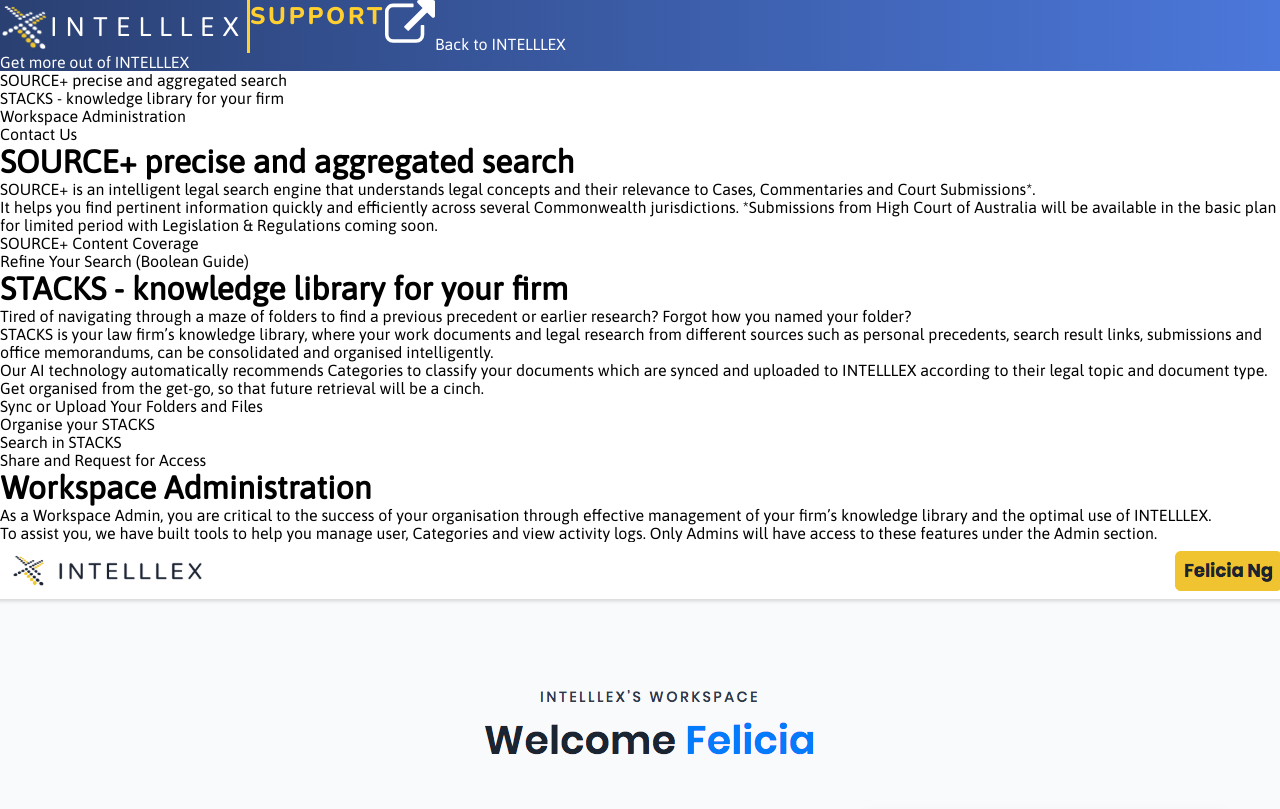
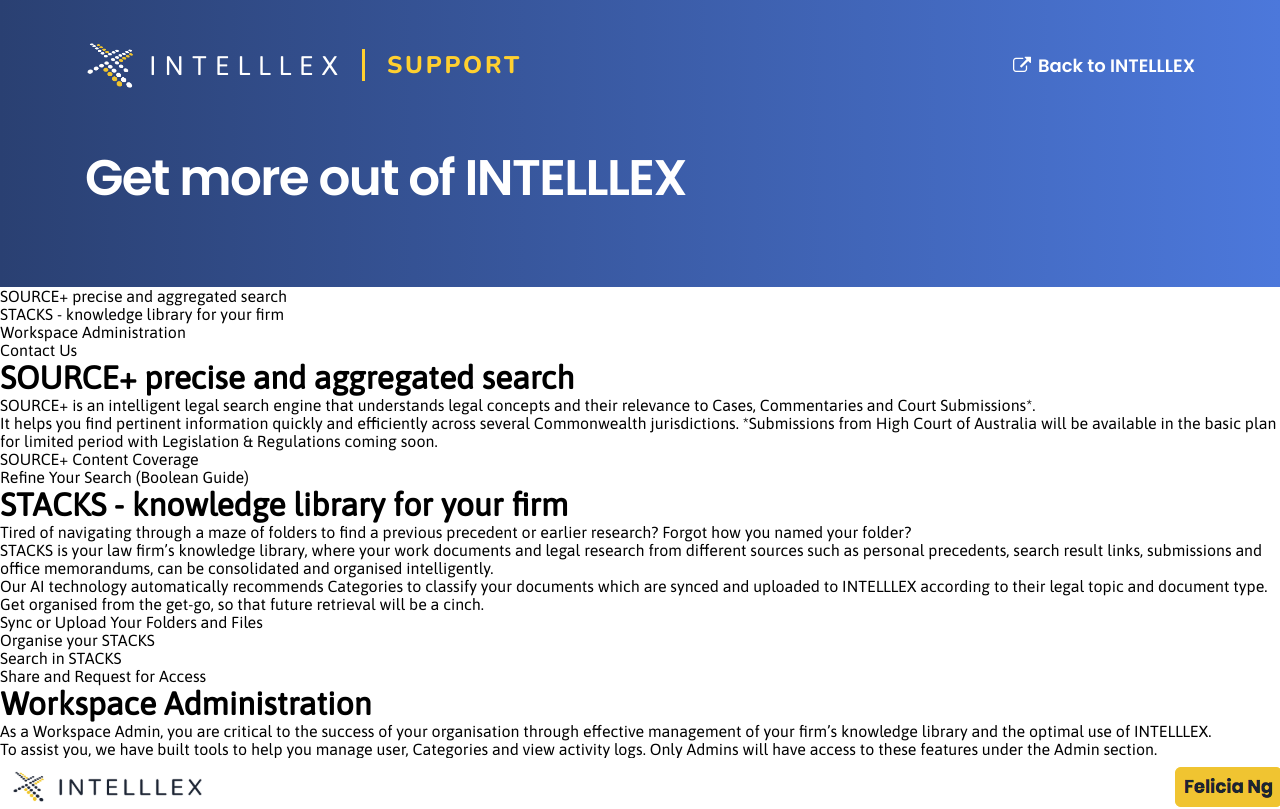
Before and after one commit to MapleLeaves-7/Intelllex-Support-Clone, a React (Create React App) app in the folder intelllex-support-clone/: page / in a window 1280 px wide. Shown: the top 809 px of the page. Built offline with nearby package versions, Linux system fonts and the light colour scheme.

Commit message:
Style Banner

```diff
--- a/intelllex-support-clone/src/App.css
+++ b/intelllex-support-clone/src/App.css
@@ -43,49 +43,112 @@
   font-family: 'Asap', sans-serif;
 }
 
+/* Styles for the banner */
 #banner {
-  background-image: linear-gradient(90deg, #2a4072 0, #4c78db);
+  /* display stuff */
+  display: flex;
+  flex-direction: column;
+
+  /* box model stuff */
+  padding: 39px 85px 36px;
+
+  /* typography */
   font-family: 'Poppins', sans-serif;
   color: white;
+
+  /* miscellaneous */
+  background-image: linear-gradient(90deg, #2a4072 0, #4c78db);
+}
+
+/* Top row of banner */
+.header {
+  /* display stuff */
+  display: flex;
+  align-items: center;
+
+  /* positioning stuff */
+  position: relative;
 }
 
 .logo-container {
   display: flex;
+  align-items: center;
+
+  margin-right: 1rem;
+
   font-size: 1.68rem;
   font-family: 'Nunito', san-serif;
-  align-items: center;
 }
 
 .logo {
-  width: 50px;
-  height: 50px;
+  width: auto;
+  height: 52px;
+  margin-right: 0.75rem;
 }
 
 .logo-container > .heading {
-  text-transform: uppercase;
-  letter-spacing: 0.5rem;
   font-weight: normal;
   font-size: 1em;
+  letter-spacing: 0.5rem;
+
+  text-transform: uppercase;
 }
 
 .subheading {
+  border-left: 3px solid;
+
+  padding-left: 22px;
+
   font-family: 'Nunito', san-serif;
   color: #ffd02f;
-  text-transform: uppercase;
   letter-spacing: 0.175rem;
   font-weight: bold;
   font-size: 1.5rem;
-  border-left: 3px solid;
-}
 
-.main-banner {
-  display: flex;
+  text-transform: uppercase;
 }
 
 .nav-to-intelllex {
-  font-size: 1rem;
+  display: flex;
+  justify-content: center;
+  align-items: center;
+
+  position: absolute;
+  right: 0;
+  top: 50%;
+  transform: translateY(-50%);
+
+  font-size: 1.125rem;
 }
 
+.nav-to-intelllex > a:link {
+  font-size: 1em;
+  font-family: 'Poppins';
+  font-weight: 600;
+  color: white;
+  text-decoration: none;
+}
+
+.nav-to-intelllex > a:visited {
+  color: white;
+}
+
+.nav-square-arrow {
+  width: 1em;
+  height: 1em;
+  margin-right: 0.4em;
+}
+
+/* Bottom row of banner */
+.caption {
+  font-family: 'Poppins';
+  font-weight: 600;
+  font-size: 3.125rem;
+  letter-spacing: -0.1rem;
+  margin: 50px 0 35px;
+}
+
+/* Styles for the footer */
 .social-icon {
   width: 50px;
   height: 50px;
--- a/intelllex-support-clone/src/components/Banner.js
+++ b/intelllex-support-clone/src/components/Banner.js
@@ -4,19 +4,15 @@
 export function Banner() {
   return (
     <div id="banner">
-      <div className="main-banner">
+      <div className="header">
         <div className="logo-container">
           <img src={logo} alt="Intelllex logo" className="logo" />
           <h1 className="heading">Intelllex</h1>
         </div>
         <h2 className="subheading">Support</h2>
         <div className="nav-to-intelllex">
-          <NavSquareArrow
-            className="nav-square-arrow"
-            width="50px"
-            height="50px"
-          />
-          Back to INTELLLEX
+          <NavSquareArrow className="nav-square-arrow" />
+          <a href="https://intelllex.com/">Back to INTELLLEX</a>
         </div>
       </div>
       <div className="caption">Get more out of INTELLLEX</div>
```
